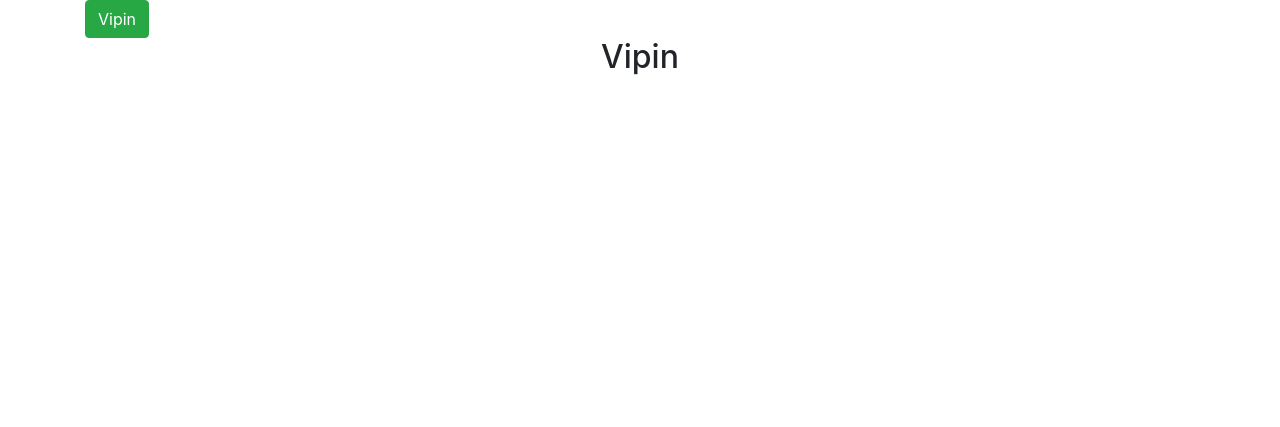
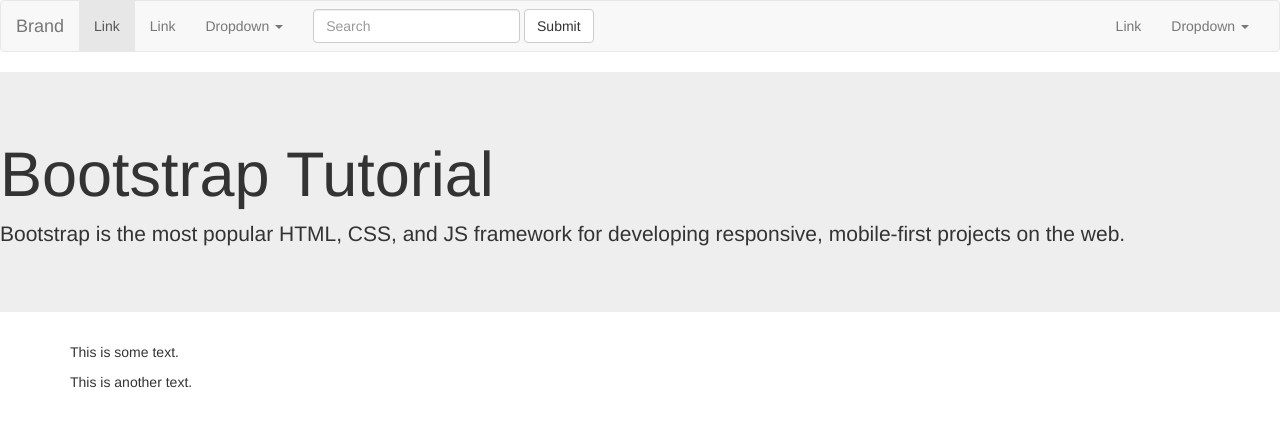
Before and after one commit to rremani/site, a Django app: page / in a window 1280 px wide. Shown: the top 427 px of the page. Run offline with Django 3.2, Linux system fonts and the light colour scheme; some libraries are stand-ins or nearby versions.

Commit message:
jumbotron and navbar

```diff
--- a/server/templates/main/index.html
+++ b/server/templates/main/index.html
@@ -7,9 +7,67 @@
     <title>asdad</title>
 </head>
 <body>
+<nav class="navbar navbar-default">
+    <div class="container-fluid">
+        <!-- Brand and toggle get grouped for better mobile display -->
+        <div class="navbar-header">
+            <button type="button" class="navbar-toggle collapsed" data-toggle="collapse" data-target="#bs-example-navbar-collapse-1" aria-expanded="false">
+                <span class="sr-only">Toggle navigation</span>
+                <span class="icon-bar"></span>
+                <span class="icon-bar"></span>
+                <span class="icon-bar"></span>
+            </button>
+            <a class="navbar-brand" href="#">Brand</a>
+        </div>
+
+        <!-- Collect the nav links, forms, and other content for toggling -->
+        <div class="collapse navbar-collapse" id="bs-example-navbar-collapse-1">
+            <ul class="nav navbar-nav">
+                <li class="active"><a href="#">Link <span class="sr-only">(current)</span></a></li>
+                <li><a href="#">Link</a></li>
+                <li class="dropdown">
+                    <a href="#" class="dropdown-toggle" data-toggle="dropdown" role="button" aria-haspopup="true" aria-expanded="false">Dropdown <span class="caret"></span></a>
+                    <ul class="dropdown-menu">
+                        <li><a href="#">Action</a></li>
+                        <li><a href="#">Another action</a></li>
+                        <li><a href="#">Something else here</a></li>
+                        <li role="separator" class="divider"></li>
+                        <li><a href="#">Separated link</a></li>
+                        <li role="separator" class="divider"></li>
+                        <li><a href="#">One more separated link</a></li>
+                    </ul>
+                </li>
+            </ul>
+            <form class="navbar-form navbar-left">
+                <div class="form-group">
+                    <input type="text" class="form-control" placeholder="Search">
+                </div>
+                <button type="submit" class="btn btn-default">Submit</button>
+            </form>
+            <ul class="nav navbar-nav navbar-right">
+                <li><a href="#">Link</a></li>
+                <li class="dropdown">
+                    <a href="#" class="dropdown-toggle" data-toggle="dropdown" role="button" aria-haspopup="true" aria-expanded="false">Dropdown <span class="caret"></span></a>
+                    <ul class="dropdown-menu">
+                        <li><a href="#">Action</a></li>
+                        <li><a href="#">Another action</a></li>
+                        <li><a href="#">Something else here</a></li>
+                        <li role="separator" class="divider"></li>
+                        <li><a href="#">Separated link</a></li>
+                    </ul>
+                </li>
+            </ul>
+        </div><!-- /.navbar-collapse -->
+    </div><!-- /.container-fluid -->
+</nav>
+<div class="jumbotron">
+    <h1>Bootstrap Tutorial</h1>
+    <p>Bootstrap is the most popular HTML, CSS, and JS framework for developing responsive,
+        mobile-first projects on the web.</p>
+</div>
 <div class="container">
-    <a class="btn btn-success">Vipin</a>
-    <h2 class="text-center">Vipin</h2>
+    <p>This is some text.</p>
+    <p>This is another text.</p>
 </div>
 {% include 'script.html' %}
 </body>
```
